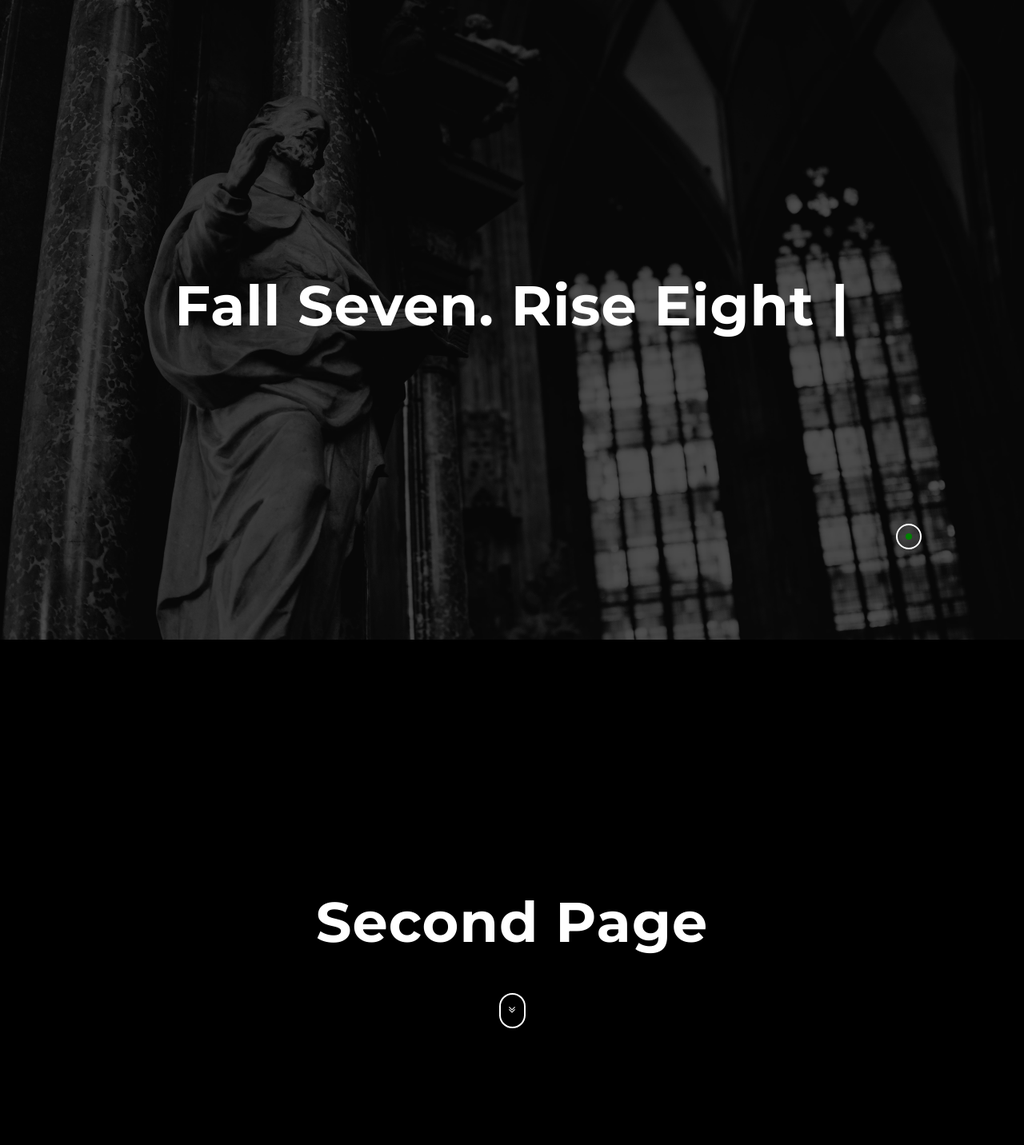
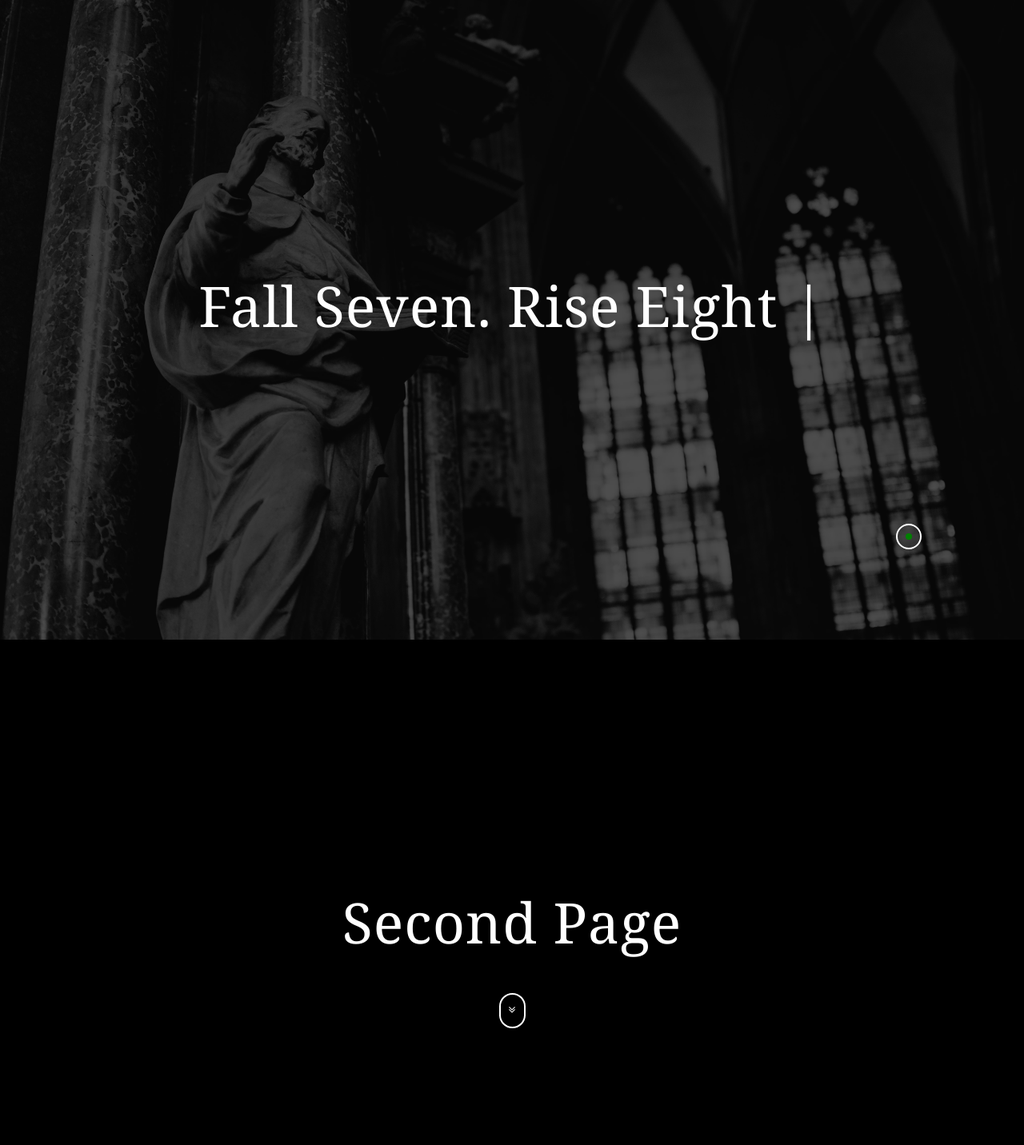
Before and after one commit to nitvic793/thevoidview, a PHP site: page / in a window 1280 px wide. Shown: the top 1432 px of the page at 80% size. Run offline with PHP 8.4, Linux system fonts and the light colour scheme; some libraries are stand-ins or nearby versions.

Commit message:
Fix font

```diff
--- a/css/grayscale.css
+++ b/css/grayscale.css
@@ -22,8 +22,7 @@
 h5,
 h6 {
   margin: 0 0 35px;
-  font-family: "Montserrat", "Helvetica Neue", Helvetica, Arial, sans-serif;
-  font-weight: 700;
+  font-family: Georgia,Times,Times New Roman,serif;
   letter-spacing: 1px;
 }
 p {
--- a/less/grayscale.less
+++ b/less/grayscale.less
@@ -22,8 +22,8 @@
 h5,
 h6 {
     margin: 0 0 35px;
-    font-family: "Montserrat","Helvetica Neue",Helvetica,Arial,sans-serif;
-    font-weight: 700;
+    font-family: Georgia,Times,Times New Roman,serif;
+
     letter-spacing: 1px;
 }
 
```
Also changed, not shown: css/grayscale.min.css.
